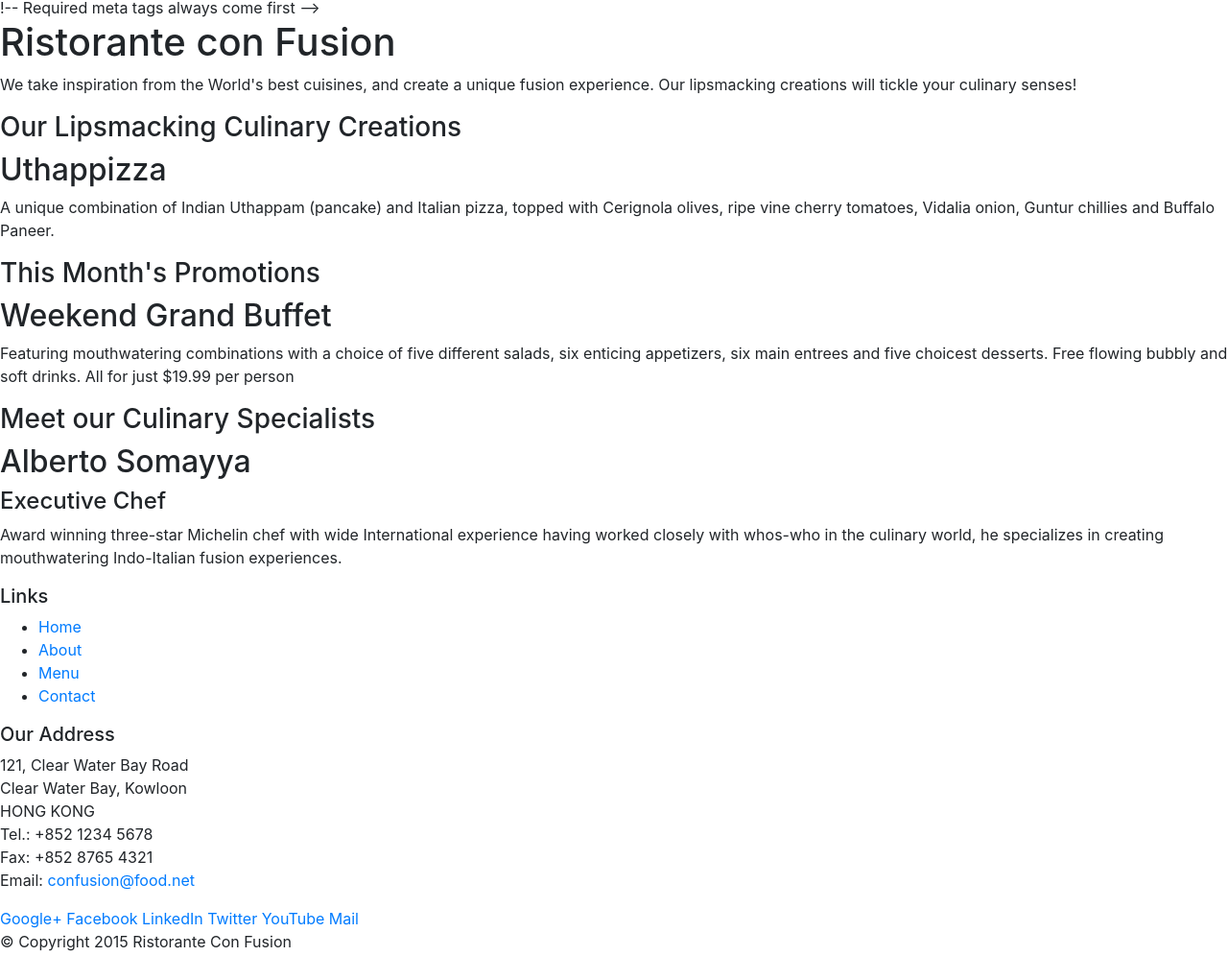
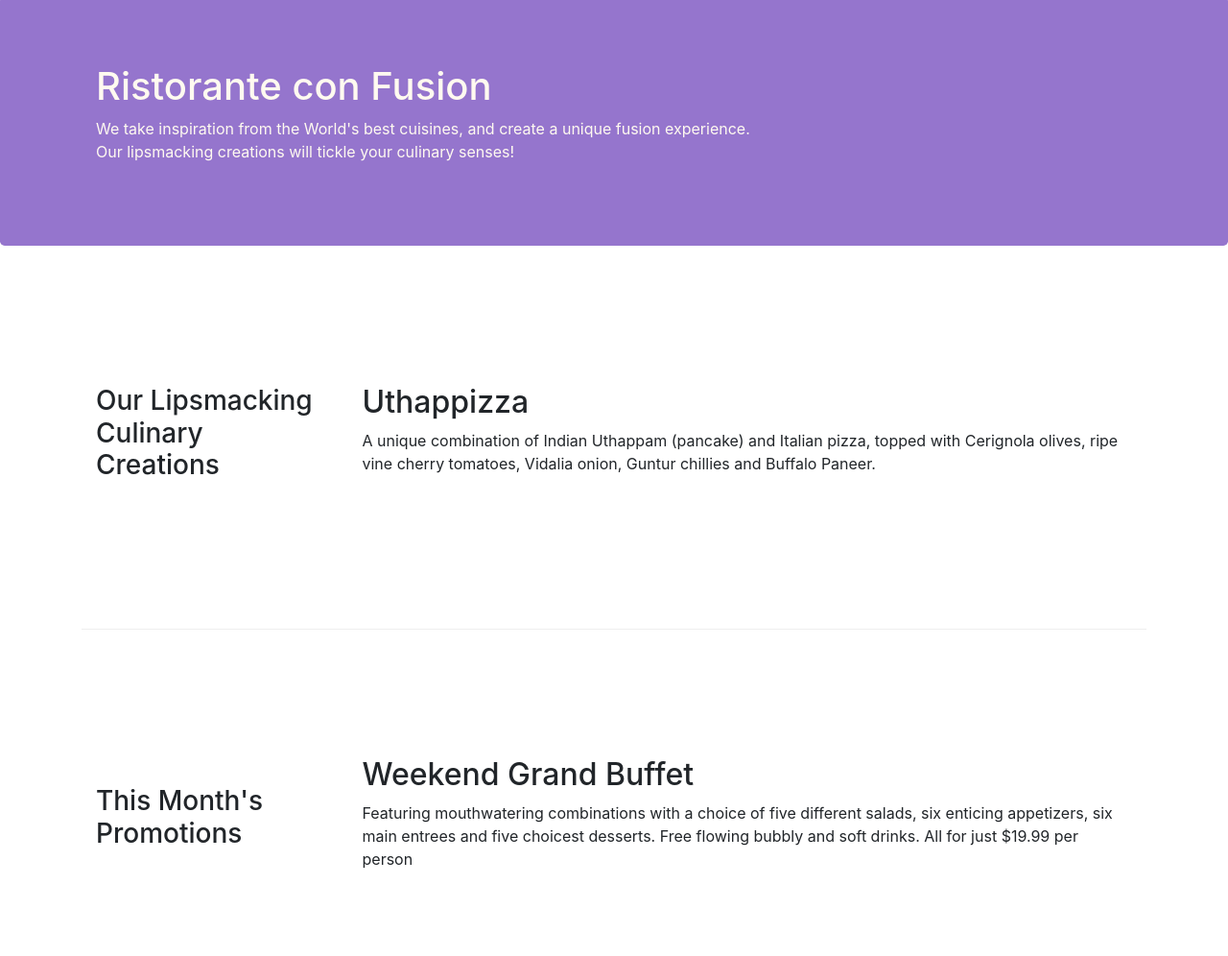
Before and after one commit to jclavoie/HKU_Bootstrap, a website: page conFusion/index.html in a window 1280 px wide. Shown: the part 4-1000 px from the top of the page at 96% size. Drawn offline with nearby package versions, Linux system fonts and the light colour scheme.

Commit message:
End of exercices for week1

```diff
--- /dev/null
+++ b/conFusion/css/styles.css
@@ -0,0 +1,30 @@
+.row-header{
+    margin:0px auto;
+    padding:0px;
+}
+
+.row-content {
+    margin:0px auto;
+    padding: 50px 0px 50px 0px;
+    border-bottom: 1px ridge;
+    min-height:400px;
+}
+
+.footer{
+    background-color: #D1C4E9;
+    margin:0px auto;
+    padding: 20px 0px 20px 0px;
+}
+
+.jumbotron {
+    padding:70px 30px 70px 30px;
+    margin:0px auto;
+    background: #9575CD ;
+    color:floralwhite;
+}
+
+address{
+    font-size:80%;
+    margin:0px;
+    color:#0f0f0f;
+}
--- a/conFusion/index.html
+++ b/conFusion/index.html
@@ -2,7 +2,7 @@
 <html lang="en">
 
 <head>
-    !-- Required meta tags always come first -->
+    <!-- Required meta tags always come first -->
     <meta charset="utf-8">
     <meta name="viewport" content="width=device-width, initial-scale=1, shrink-to-fit=no">
     <meta http-equiv="x-ua-compatible" content="ie=edge">
@@ -16,46 +16,47 @@
 
 <body>
 
-    <header>
-        <div>
-            <div>
-                <div>
+    <header class="jumbotron">
+        <link href="css/styles.css" rel="stylesheet">
+        <div class="container">
+            <div class="row row-header">
+                <div class="col-12 col-sm-8">
                     <h1>Ristorante con Fusion</h1>
                     <p>We take inspiration from the World's best cuisines, and create a unique fusion experience. Our lipsmacking creations will tickle your culinary senses!</p>
                 </div>
-                <div>
+                <div class="col col-sm">
                 </div>
             </div>
         </div>
     </header>
 
-    <div>
-        <div>
-            <div>
+    <div class="container">
+        <div class="row row-content align-items-center">
+            <div class="col-sm-4  col-md-3 flex-last">
                 <h3>Our Lipsmacking Culinary Creations</h3>
             </div>
-            <div>
+            <div class="col-sm  col-md flex-first">
                 <h2>Uthappizza</h2>
                 <p>A unique combination of Indian Uthappam (pancake) and Italian pizza, topped with Cerignola olives, ripe vine cherry tomatoes, Vidalia onion, Guntur chillies and Buffalo Paneer.</p>
             </div>
         </div>
 
 
-        <div>
-            <div>
+        <div class="row row-content align-items-center">
+            <div class="col-sm-4 col-md-3 flex-last">
                 <h3>This Month's Promotions</h3>
             </div>
-            <div>
+            <div class="col-sm col-md flex-first">
                 <h2>Weekend Grand Buffet</h2>
                 <p>Featuring mouthwatering combinations with a choice of five different salads, six enticing appetizers, six main entrees and five choicest desserts. Free flowing bubbly and soft drinks. All for just $19.99 per person </p>
             </div>
         </div>
 
-        <div>
-            <div>
+        <div class="row row-content align-items-center">
+            <div class="col-sm-4 col-md-3 flex-last">
                 <h3>Meet our Culinary Specialists</h3>
             </div>
-            <div>
+            <div class="col-sm col-md flex-first">
                 <h2>Alberto Somayya</h2>
                 <h4>Executive Chef</h4>
                 <p>Award winning three-star Michelin chef with wide International experience having worked closely with whos-who in the culinary world, he specializes in creating mouthwatering Indo-Italian fusion experiences. </p>
@@ -63,19 +64,19 @@
         </div>
     </div>
 
-    <footer>
-        <div>
-            <div>
-                <div>
+    <footer class="footer">
+        <div class="container">
+            <div class="row">
+                <div class="col-5 offset-2 col-sm-2">
                     <h5>Links</h5>
-                    <ul>
+                    <ul class="list-unstyled">
                         <li><a href="#">Home</a></li>
                         <li><a href="#">About</a></li>
                         <li><a href="#">Menu</a></li>
                         <li><a href="#">Contact</a></li>
                     </ul>
                 </div>
-                <div>
+                <div class="col-6 col-sm-3">
                     <h5>Our Address</h5>
                     <address>
 		              121, Clear Water Bay Road<br>
@@ -86,8 +87,8 @@
 		              Email: <a href="mailto:confusion@food.net">confusion@food.net</a>
 		           </address>
                 </div>
-                <div>
-                    <div>
+                <div class="col col-sm-4 align-self-center">
+                    <div style="text-align: center">
                         <a href="http://google.com/+">Google+</a>
                         <a href="http://www.facebook.com/profile.php?id=">Facebook</a>
                         <a href="http://www.linkedin.com/in/">LinkedIn</a>
@@ -97,8 +98,8 @@
                     </div>
                 </div>
            </div>
-           <div>
-                <div>
+           <div class="row justify-content-center">
+                <div class="col-auto">
                     <p>© Copyright 2015 Ristorante Con Fusion</p>
                 </div>
            </div>
```
